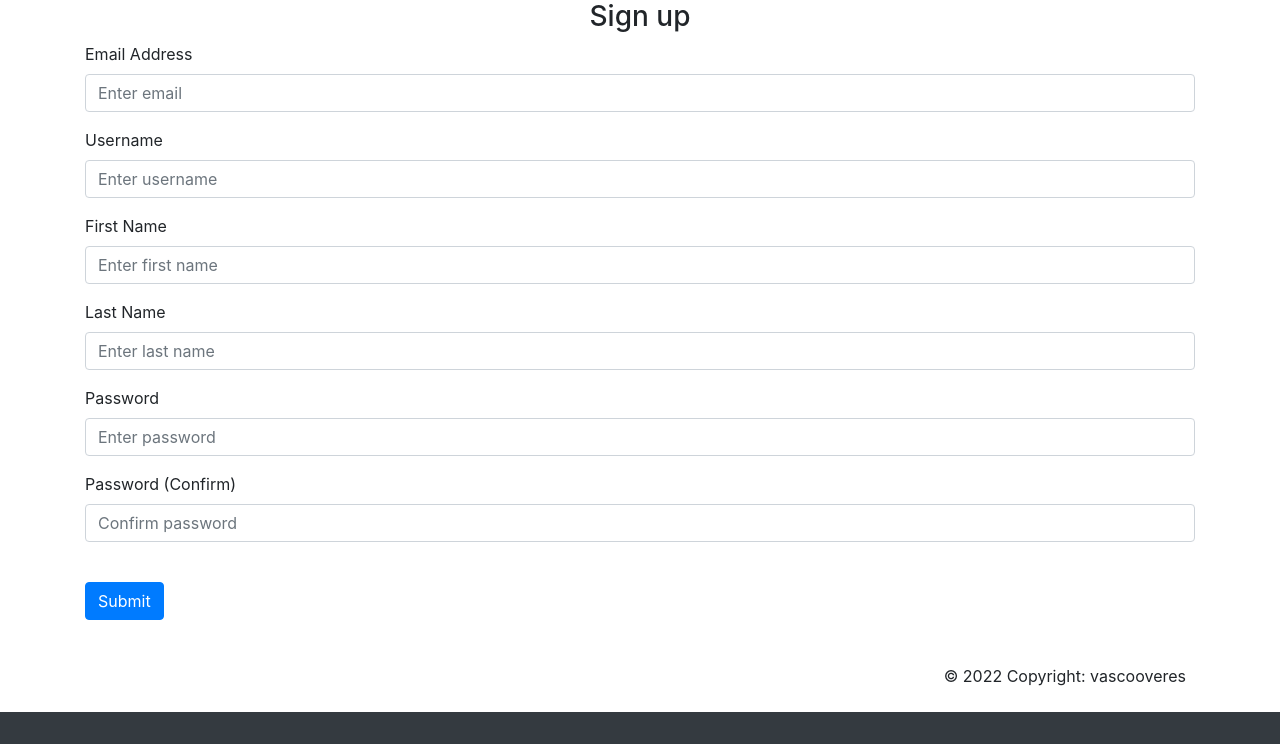
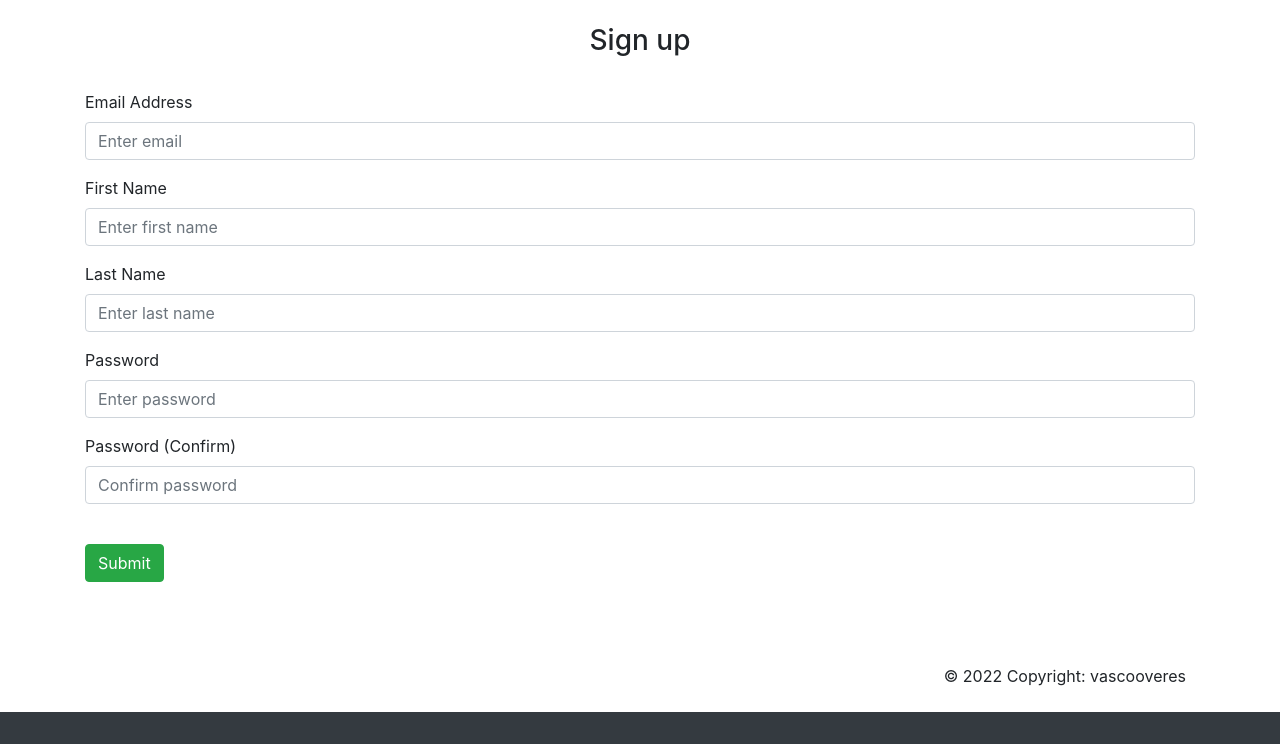
Before and after one commit to Va5c0o/safety--scanner, a Flask app: page /signup in a window 1280 px wide. Shown: the part 56-800 px from the top of the page. Run offline with Flask 3, Linux system fonts and the light colour scheme; some libraries are stand-ins or nearby versions.

Commit message:
Laatste aanpassingen en toch de usernamen optie verwijdered

```diff
--- a/website/auth.py
+++ b/website/auth.py
@@ -39,7 +39,6 @@ def logout():
 def signup():
     if request.method == 'POST':
         email = request.form.get('email')
-        username = request.form.get('username')  # Nieuw: Ophalen van de gebruikersnaam
         first_name = request.form.get('firstName')
         last_name = request.form.get('lastName')
         password1 = request.form.get('password1')
@@ -48,8 +47,6 @@ def signup():
         user = User.query.filter_by(email=email).first()
         if user:
             flash('Email already exists', category='error')
-        elif len(email) < 4 or len(username) < 4:  # Controleer op minimale lengte van gebruikersnaam en email
-            flash('Email and username must be greater than 4 characters', category='error')
         elif len(first_name) < 2:
             flash('First name must be greater than 2 characters', category='error')
         elif len(last_name) < 2:
@@ -60,7 +57,7 @@ def signup():
             flash('Password must be greater than 7 characters!', category='error')
         else:
             # Nieuw: Maak een nieuwe gebruiker met de ingevoerde gebruikersnaam
-            new_user = User(email=email, username=username, first_name=first_name, last_name=last_name, password=generate_password_hash(password1, method='pbkdf2:sha256'))
+            new_user = User(email=email, first_name=first_name, last_name=last_name, password=generate_password_hash(password1, method='pbkdf2:sha256'))
             db.session.add(new_user)
             db.session.commit()
             login_user(new_user, remember=True)  # Gebruik 'new_user' in plaats van 'user'
@@ -91,19 +88,3 @@ def cli():
         return jsonify({'response': response})
 
     return render_template('cli.html', user=current_user)
-
-@auth.route('/update-username', methods=['POST'])
-@login_required
-def update_username():
-    new_username = request.form.get('new_username')
-
-    # Haal de huidige gebruiker op
-    user = current_user
-    if len(new_username) < 4:
-        flash('Username must be greater than 4 characters', category='error')
-    else:
-        user.username = new_username
-        db.session.commit()
-        flash('Username updated!', category='success')
-
-    return redirect(url_for('views.profile'))
--- a/website/templates/CLI.html
+++ b/website/templates/CLI.html
@@ -25,7 +25,7 @@
 <br>
 <div>
   <div id="cli-output"></div>
-  <div><span class="cli-input">gebruiker@{{user}}:~$</span> <span id="userInput" contenteditable="true"></span></div>
+  <div><span class="cli-input">gebruiker@VascoOveres:~$</span> <span id="userInput" contenteditable="true"></span></div>
 </div>
 
 <script>
--- a/website/templates/login.html
+++ b/website/templates/login.html
@@ -1,7 +1,9 @@
 {% extends "base.html" %} {% block title %}Home{% endblock %}
 {% block content %}
 <form action="" method="POST">
+  <br>
   <h3 align="center">Login</h3>
+  <br>
   <div class="form-group">
     <label for="email">Email Address</label>
     <input type="email" class="form-control" id="email" name="email" placeholder="Enter email">
@@ -11,6 +13,6 @@
     <input type="text" class="form-control" id="password" name="password" placeholder="Enter password">
   </div>
   <br/>
-  <button type="submit" class="btn btn-primary">Submit</button>
+  <button type="submit" class="btn btn-success">Submit</button>
 </form>
 {% endblock %}
--- a/website/templates/signup.html
+++ b/website/templates/signup.html
@@ -2,14 +2,12 @@
 {% block title %}Sign Up{% endblock %}
 {% block content %}
 <form action="" method="POST">
+  <br>
   <h3 align="center">Sign up</h3>
+  <br>
   <div class="form-group">
     <label for="email">Email Address</label>
     <input type="email" class="form-control" id="email" name="email" placeholder="Enter email">
-  </div>
-  <div class="form-group">
-    <label for="username">Username</label>
-    <input type="text" class="form-control" id="username" name="username" placeholder="Enter username">
   </div>
   <div class="form-group">
     <label for="firstName">First Name</label>
@@ -28,6 +26,6 @@
     <input type="password" class="form-control" id="password2" name="password2" placeholder="Confirm password">
   </div>
   <br/>
-  <button type="submit" class="btn btn-primary">Submit</button>
+  <button type="submit" class="btn btn-success">Submit</button>
 </form>
 {% endblock %}
--- a/website/views.py
+++ b/website/views.py
@@ -1,4 +1,5 @@
 from flask import Blueprint, render_template, request, flash, jsonify, redirect, url_for
+from werkzeug.security import check_password_hash, generate_password_hash
 from flask_login import login_required, current_user, logout_user
 from .models import Note
 from .models import User
@@ -133,8 +134,6 @@ def profile():
 
         # Haal de huidige gebruiker op
         user = current_user
-        if new_username:
-            user.username = new_username
         if new_email:
             user.email = new_email
 
```
Also changed, not shown: website/templates/profile.html (+0 -24 lines), instance/database.db.
